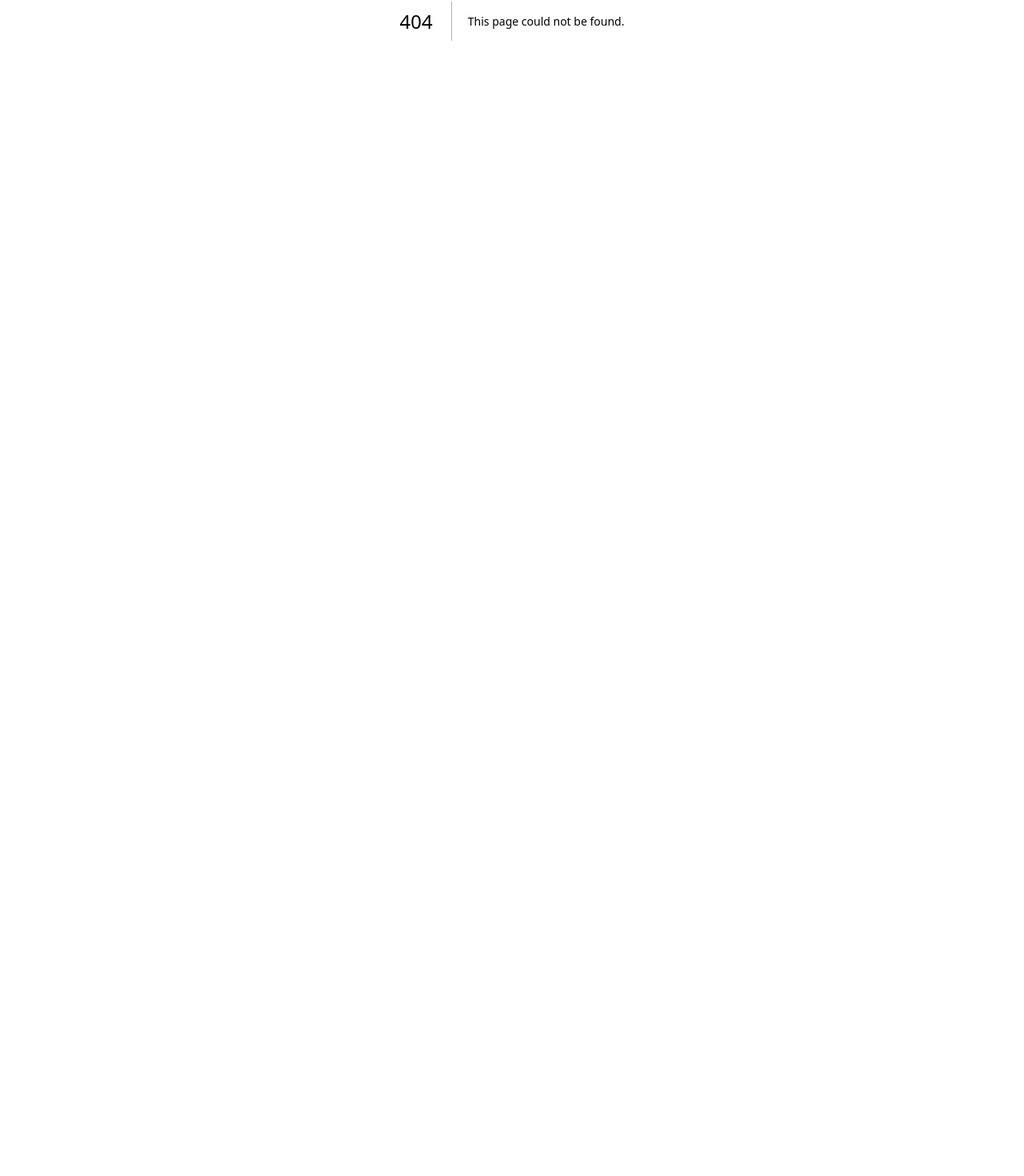
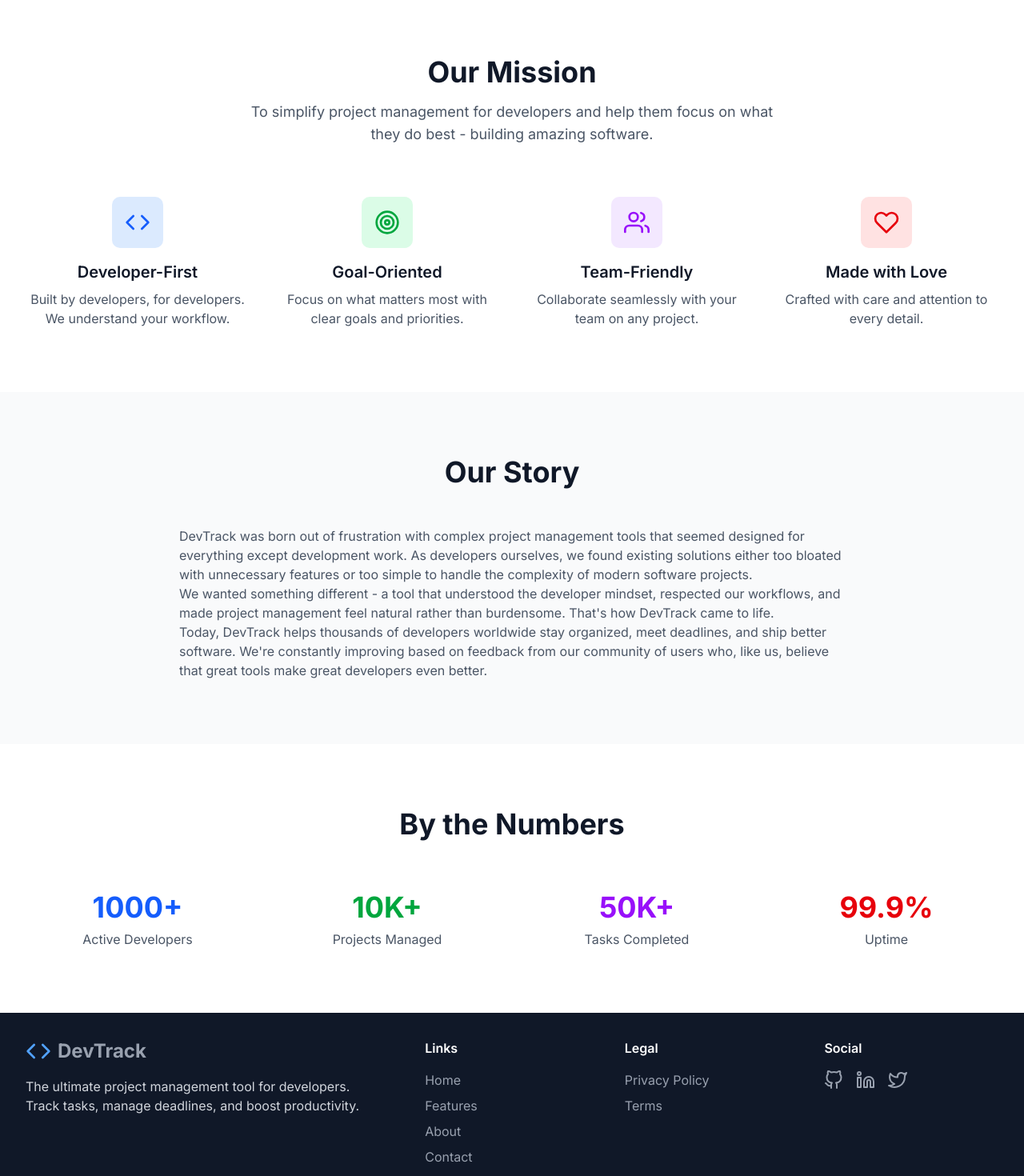
Before and after one commit to md-zeon/devtrack, a Next.js app: page /about in a window 1280 px wide. Before the commit this address had no page. Shown: the part 374-1844 px from the top of the page at 80% size. Before the commit the page ends 800 px from the top, so only its background shows below. Built offline with nearby package versions, Linux system fonts and the light colour scheme.

Commit message:
Added About page with mission, story, and company stats
Co-authored-by: Amp <amp@ampcode.com>
Amp-Thread-ID: https://ampcode.com/threads/T-381d5bb4-ab5a-4f46-b278-afb4e1c8720f

```diff
--- /dev/null
+++ b/src/app/about/page.js
@@ -0,0 +1,131 @@
+import Navbar from "@/components/Navbar";
+import Footer from "@/components/Footer";
+import { FiCode, FiUsers, FiTarget, FiHeart } from "react-icons/fi";
+
+export const metadata = {
+	title: "About - DevTrack",
+	description: "Learn about DevTrack's mission to help developers organize their projects and boost productivity.",
+};
+
+export default function About() {
+	return (
+		<>
+			<Navbar />
+			<main className="pt-16">
+				{/* Hero Section */}
+				<section className="py-20 bg-gradient-to-br from-blue-50 to-indigo-100">
+					<div className="max-w-4xl mx-auto px-4 sm:px-6 lg:px-8 text-center">
+						<h1 className="text-4xl md:text-6xl font-bold text-gray-900 mb-6">
+							About DevTrack
+						</h1>
+						<p className="text-xl text-gray-600 max-w-3xl mx-auto">
+							We're on a mission to help developers organize their projects, track tasks, and boost productivity with clean, intuitive tools.
+						</p>
+					</div>
+				</section>
+
+				{/* Mission Section */}
+				<section className="py-20">
+					<div className="max-w-7xl mx-auto px-4 sm:px-6 lg:px-8">
+						<div className="text-center mb-16">
+							<h2 className="text-3xl md:text-4xl font-bold text-gray-900 mb-4">
+								Our Mission
+							</h2>
+							<p className="text-lg text-gray-600 max-w-2xl mx-auto">
+								To simplify project management for developers and help them focus on what they do best - building amazing software.
+							</p>
+						</div>
+
+						<div className="grid grid-cols-1 md:grid-cols-2 lg:grid-cols-4 gap-8">
+							<div className="text-center">
+								<div className="bg-blue-100 w-16 h-16 rounded-lg flex items-center justify-center mx-auto mb-4">
+									<FiCode className="h-8 w-8 text-blue-600" />
+								</div>
+								<h3 className="text-xl font-semibold text-gray-900 mb-2">Developer-First</h3>
+								<p className="text-gray-600">Built by developers, for developers. We understand your workflow.</p>
+							</div>
+
+							<div className="text-center">
+								<div className="bg-green-100 w-16 h-16 rounded-lg flex items-center justify-center mx-auto mb-4">
+									<FiTarget className="h-8 w-8 text-green-600" />
+								</div>
+								<h3 className="text-xl font-semibold text-gray-900 mb-2">Goal-Oriented</h3>
+								<p className="text-gray-600">Focus on what matters most with clear goals and priorities.</p>
+							</div>
+
+							<div className="text-center">
+								<div className="bg-purple-100 w-16 h-16 rounded-lg flex items-center justify-center mx-auto mb-4">
+									<FiUsers className="h-8 w-8 text-purple-600" />
+								</div>
+								<h3 className="text-xl font-semibold text-gray-900 mb-2">Team-Friendly</h3>
+								<p className="text-gray-600">Collaborate seamlessly with your team on any project.</p>
+							</div>
+
+							<div className="text-center">
+								<div className="bg-red-100 w-16 h-16 rounded-lg flex items-center justify-center mx-auto mb-4">
+									<FiHeart className="h-8 w-8 text-red-600" />
+								</div>
+								<h3 className="text-xl font-semibold text-gray-900 mb-2">Made with Love</h3>
+								<p className="text-gray-600">Crafted with care and attention to every detail.</p>
+							</div>
+						</div>
+					</div>
+				</section>
+
+				{/* Story Section */}
+				<section className="py-20 bg-gray-50">
+					<div className="max-w-4xl mx-auto px-4 sm:px-6 lg:px-8">
+						<div className="text-center mb-12">
+							<h2 className="text-3xl md:text-4xl font-bold text-gray-900 mb-4">
+								Our Story
+							</h2>
+						</div>
+
+						<div className="prose prose-lg mx-auto text-gray-600">
+							<p>
+								DevTrack was born out of frustration with complex project management tools that seemed designed for everything except development work. As developers ourselves, we found existing solutions either too bloated with unnecessary features or too simple to handle the complexity of modern software projects.
+							</p>
+							<p>
+								We wanted something different - a tool that understood the developer mindset, respected our workflows, and made project management feel natural rather than burdensome. That's how DevTrack came to life.
+							</p>
+							<p>
+								Today, DevTrack helps thousands of developers worldwide stay organized, meet deadlines, and ship better software. We're constantly improving based on feedback from our community of users who, like us, believe that great tools make great developers even better.
+							</p>
+						</div>
+					</div>
+				</section>
+
+				{/* Stats Section */}
+				<section className="py-20">
+					<div className="max-w-7xl mx-auto px-4 sm:px-6 lg:px-8">
+						<div className="text-center mb-16">
+							<h2 className="text-3xl md:text-4xl font-bold text-gray-900 mb-4">
+								By the Numbers
+							</h2>
+						</div>
+
+						<div className="grid grid-cols-1 md:grid-cols-4 gap-8 text-center">
+							<div>
+								<div className="text-4xl font-bold text-blue-600 mb-2">1000+</div>
+								<div className="text-gray-600">Active Developers</div>
+							</div>
+							<div>
+								<div className="text-4xl font-bold text-green-600 mb-2">10K+</div>
+								<div className="text-gray-600">Projects Managed</div>
+							</div>
+							<div>
+								<div className="text-4xl font-bold text-purple-600 mb-2">50K+</div>
+								<div className="text-gray-600">Tasks Completed</div>
+							</div>
+							<div>
+								<div className="text-4xl font-bold text-red-600 mb-2">99.9%</div>
+								<div className="text-gray-600">Uptime</div>
+							</div>
+						</div>
+					</div>
+				</section>
+			</main>
+			<Footer />
+		</>
+	);
+}
--- a/src/components/Footer.jsx
+++ b/src/components/Footer.jsx
@@ -1,53 +1,113 @@
 import Link from "next/link";
-import { FiTwitter, FiGithub, FiLinkedin } from "react-icons/fi";
+import { FiTwitter, FiGithub, FiLinkedin, FiCode } from "react-icons/fi";
 
 export default function Footer() {
 	return (
-		<footer className="bg-gray-900 text-gray-400">
-			<div className="max-w-7xl mx-auto px-4 sm:px-6 lg:px-8 py-8">
-				<div className="grid grid-cols-1 md:grid-cols-3 gap-8">
+		<footer className='bg-gray-900 text-gray-400'>
+			<div className='max-w-7xl mx-auto px-4 sm:px-6 lg:px-8 py-8'>
+				<div className='grid grid-cols-1 md:grid-cols-5 gap-8'>
+					{/* Logo & Description */}
+					<div className='col-span-1 md:col-span-2'>
+						<div className='flex items-center space-x-2 mb-4'>
+							<FiCode className='h-8 w-8 text-blue-400' />
+							<span className='text-2xl font-bold'>DevTrack</span>
+						</div>
+						<p className='text-gray-300 mb-6 max-w-md'>
+							The ultimate project management tool for developers. Track tasks, manage deadlines, and boost
+							productivity.
+						</p>
+					</div>
 					{/* Links Section */}
 					<div>
-						<h3 className="text-white font-semibold mb-4">Links</h3>
-						<ul className="space-y-2">
-							<li><Link href="/" className="hover:text-white transition-colors">Home</Link></li>
-							<li><Link href="/#features" className="hover:text-white transition-colors">Features</Link></li>
-							<li><Link href="/about" className="hover:text-white transition-colors">About</Link></li>
-							<li><Link href="/contact" className="hover:text-white transition-colors">Contact</Link></li>
+						<h3 className='text-white font-semibold mb-4'>Links</h3>
+						<ul className='space-y-2'>
+							<li>
+								<Link
+									href='/'
+									className='hover:text-white transition-colors'
+								>
+									Home
+								</Link>
+							</li>
+							<li>
+								<Link
+									href='/#features'
+									className='hover:text-white transition-colors'
+								>
+									Features
+								</Link>
+							</li>
+							<li>
+								<Link
+									href='/about'
+									className='hover:text-white transition-colors'
+								>
+									About
+								</Link>
+							</li>
+							<li>
+								<Link
+									href='/contact'
+									className='hover:text-white transition-colors'
+								>
+									Contact
+								</Link>
+							</li>
 						</ul>
 					</div>
 
 					{/* Legal Section */}
 					<div>
-						<h3 className="text-white font-semibold mb-4">Legal</h3>
-						<ul className="space-y-2">
-							<li><Link href="/privacy" className="hover:text-white transition-colors">Privacy Policy</Link></li>
-							<li><Link href="/terms" className="hover:text-white transition-colors">Terms</Link></li>
+						<h3 className='text-white font-semibold mb-4'>Legal</h3>
+						<ul className='space-y-2'>
+							<li>
+								<Link
+									href='/privacy'
+									className='hover:text-white transition-colors'
+								>
+									Privacy Policy
+								</Link>
+							</li>
+							<li>
+								<Link
+									href='/terms'
+									className='hover:text-white transition-colors'
+								>
+									Terms
+								</Link>
+							</li>
 						</ul>
 					</div>
 
 					{/* Social Section */}
 					<div>
-						<h3 className="text-white font-semibold mb-4">Social</h3>
-						<div className="flex space-x-4">
-							<Link href="https://github.com/md-zeon" className="hover:text-white transition-colors">
-								<FiGithub className="h-6 w-6" />
+						<h3 className='text-white font-semibold mb-4'>Social</h3>
+						<div className='flex space-x-4'>
+							<Link
+								href='https://github.com/md-zeon'
+								className='hover:text-white transition-colors'
+							>
+								<FiGithub className='h-6 w-6' />
 							</Link>
-							<Link href="#" className="hover:text-white transition-colors">
-								<FiLinkedin className="h-6 w-6" />
+							<Link
+								href='#'
+								className='hover:text-white transition-colors'
+							>
+								<FiLinkedin className='h-6 w-6' />
 							</Link>
-							<Link href="#" className="hover:text-white transition-colors">
-								<FiTwitter className="h-6 w-6" />
+							<Link
+								href='#'
+								className='hover:text-white transition-colors'
+							>
+								<FiTwitter className='h-6 w-6' />
 							</Link>
 						</div>
 					</div>
 				</div>
 
 				{/* Copyright */}
-				<div className="border-t border-gray-800 mt-8 pt-8 text-center">
-					<p className="text-sm">
-						© 2025 DevTrack. All rights reserved.
-					</p>
+				<div className='border-t border-gray-800 mt-8 pt-8 text-center'>
+					<p className='text-sm'>© 2025 DevTrack. All rights reserved.</p>
 				</div>
 			</div>
 		</footer>
```
